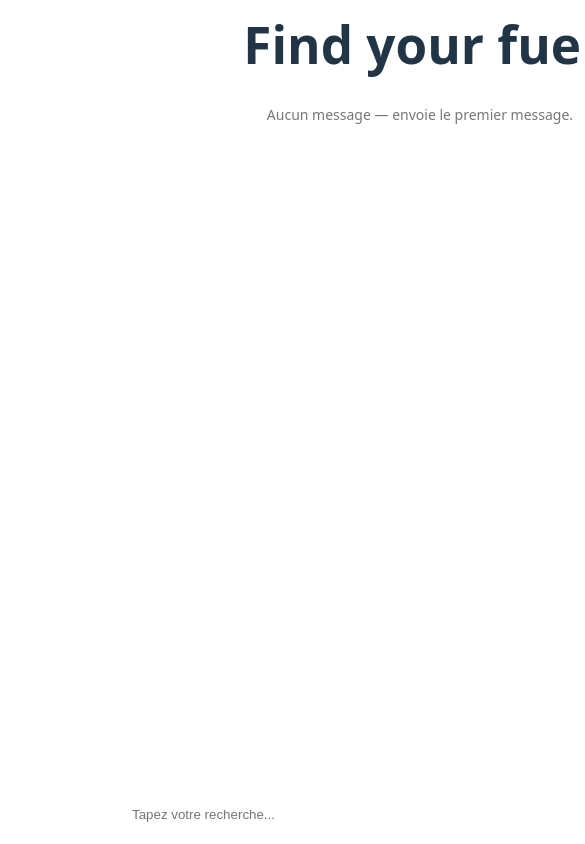
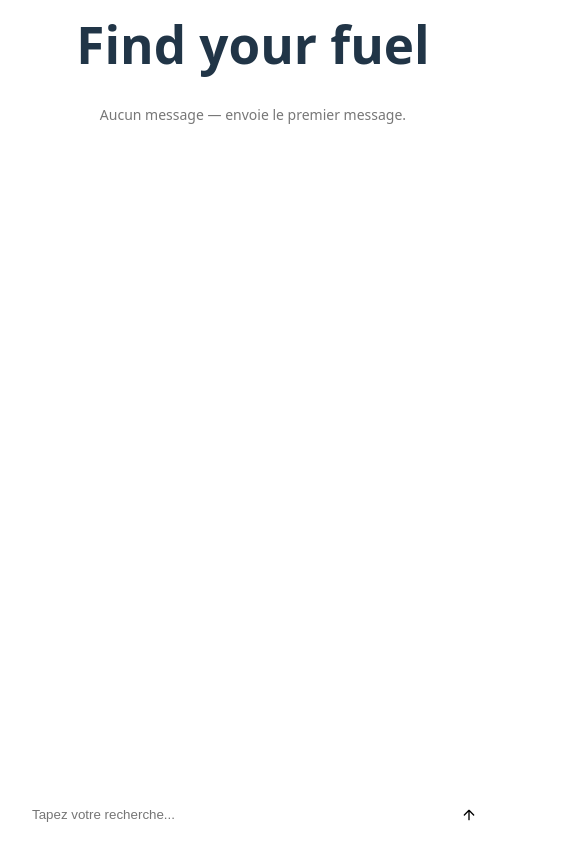
Before and after one commit to Robin-1506/Hephaestus, a React app in the folder frontend/: page / in a window 390 px wide. Shown: the top 844 px of the page, 585 px wide, since content can reach past the window. Built offline with nearby package versions, Linux system fonts and the light colour scheme; the HTML template or start-up script is replaced by a standard one.

Commit message:
fix responsive messages width

```diff
--- a/frontend/src/Home.css
+++ b/frontend/src/Home.css
@@ -43,7 +43,7 @@
 .messages {
     flex: 1;
     width: 100%;
-    width: 800px;
+    max-width: 800px;
     overflow-y: auto;
     display: flex;
     flex-direction: column;
@@ -105,3 +105,10 @@
     background: #cdcdcd;
 
 }
+
+@media (min-width: 768px) {
+  .messages {
+    width: 800px;
+    max-width: 800px;
+  }
+}
```
